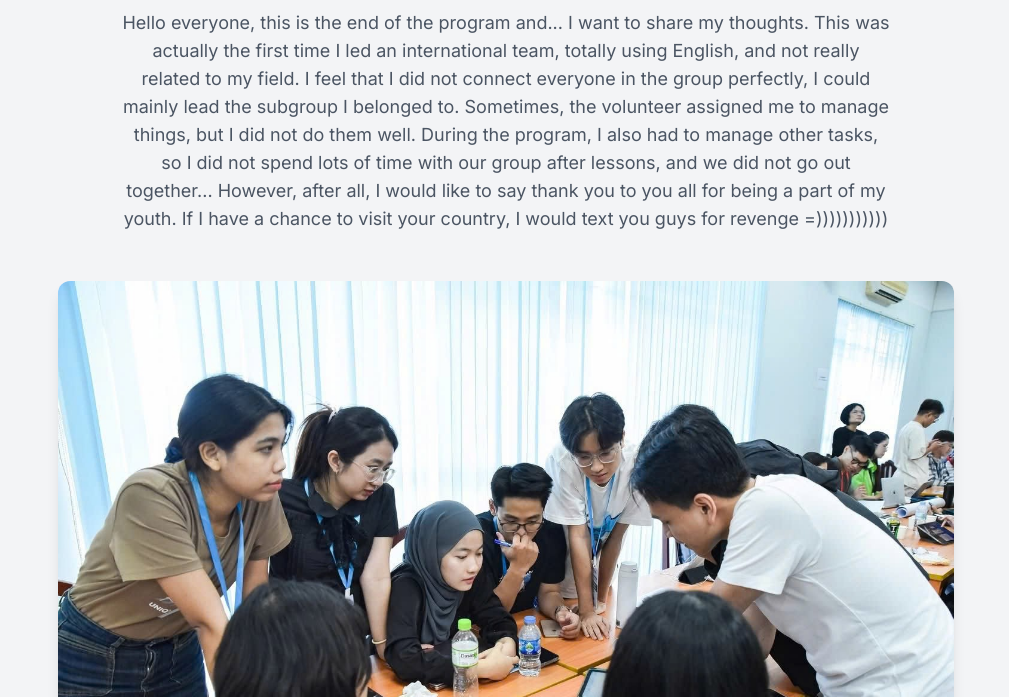
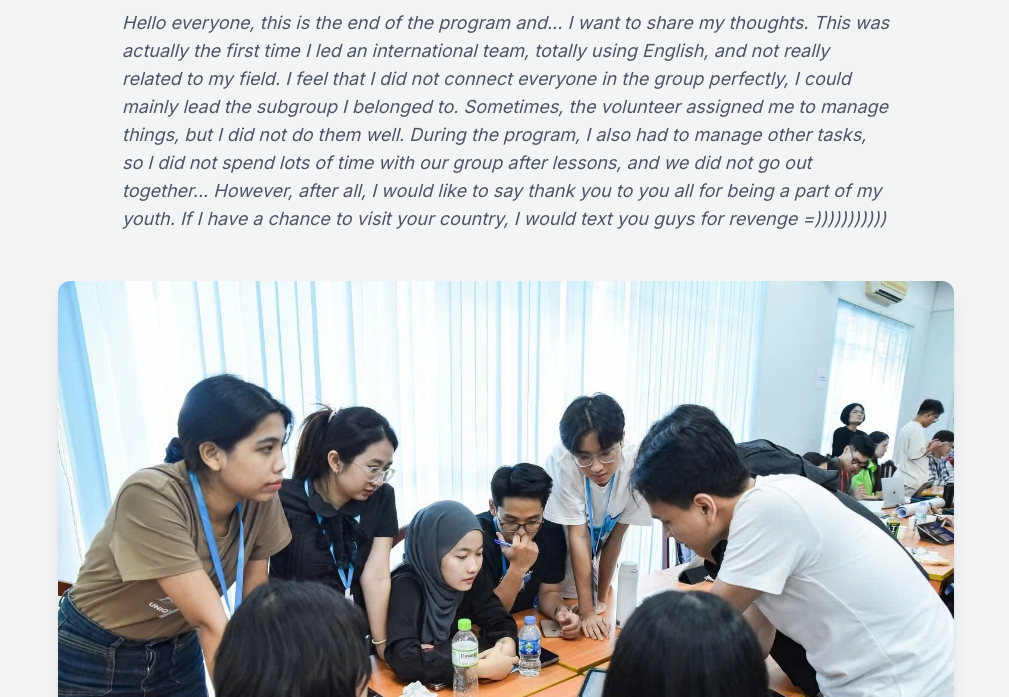
Before and after one commit to chisphung/AUN_Memory, a plain HTML site: page index.html in a window 1280 px wide. Shown: the part 103-800 px from the top of the page, without its empty margins (134-1143 px from the left). Drawn offline with nearby package versions, Linux system fonts and the light colour scheme; no server answers.

Commit message:
modif titile

```diff
--- a/index.html
+++ b/index.html
@@ -23,7 +23,7 @@
 
         <header class="text-center mb-12">
             <h1 class="text-4xl md:text-5xl font-bold text-gray-900 mb-4">A Huge Thank You to My Amazing Team!</h1>
-            <p class="text-lg text-gray-600 max-w-3xl mx-auto">Hello everyone, this is the end of the program and... I want to share my thoughts. This was actually the first time I led an international team, totally using English, and not really related to my field. I feel that I did not connect everyone in the group perfectly, I could mainly lead the subgroup I belonged to. Sometimes, the volunteer assigned me to manage things, but I did not do them well. During the program, I also had to manage other tasks, so I did not spend lots of time with our group after lessons, and we did not go out together... However, after all, I would like to say thank you to you all for being a part of my youth. If I have a chance to visit your country, I would text you guys for revenge =)))))))))))</p>
+            <p class="text-lg text-gray-600 max-w-3xl mx-auto italic text-left">Hello everyone, this is the end of the program and... I want to share my thoughts. This was actually the first time I led an international team, totally using English, and not really related to my field. I feel that I did not connect everyone in the group perfectly, I could mainly lead the subgroup I belonged to. Sometimes, the volunteer assigned me to manage things, but I did not do them well. During the program, I also had to manage other tasks, so I did not spend lots of time with our group after lessons, and we did not go out together...  However, after all, I would like to say thank you to you all for being a part of my youth. If I have a chance to visit your country, I would text you guys for revenge =)))))))))))</p>
         </header>
 
         <section class="mb-16">
```
